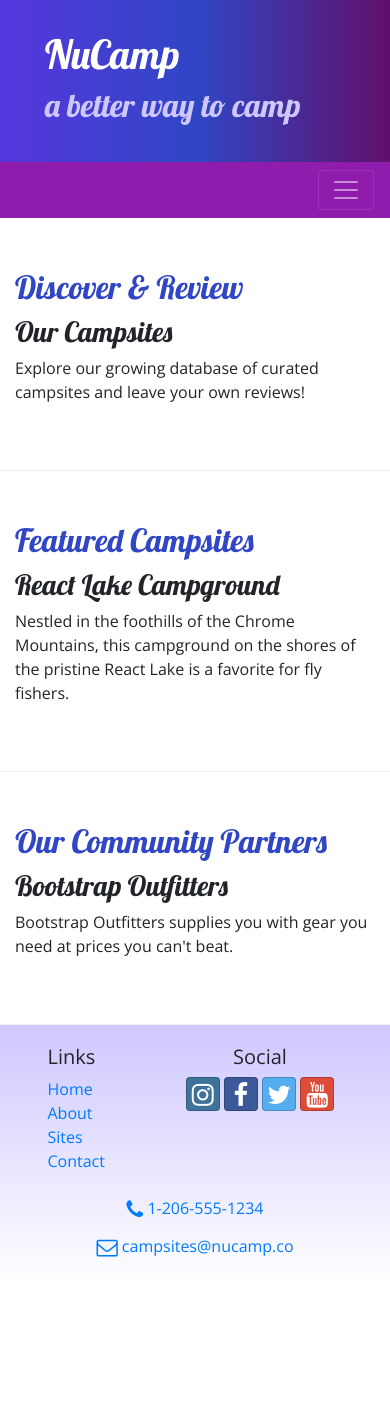
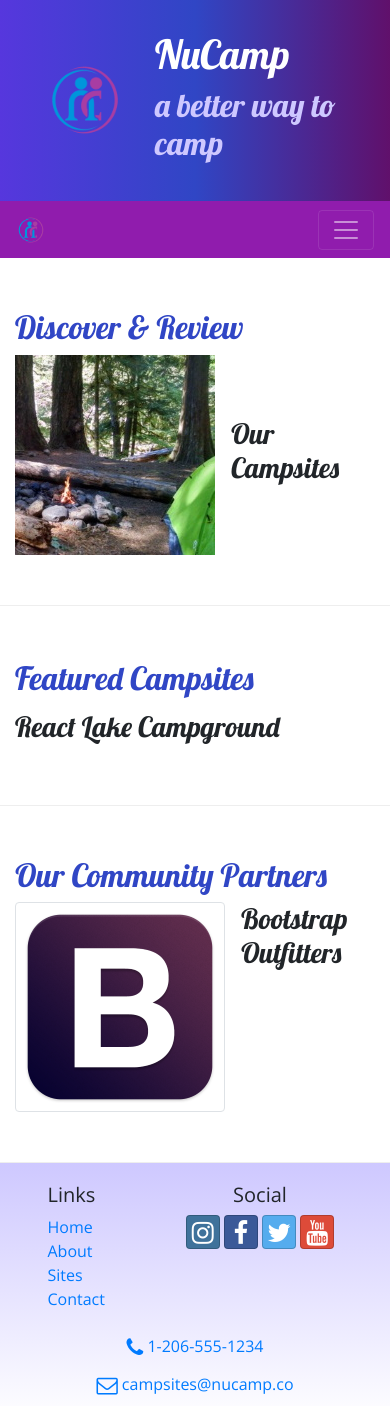
Before and after one commit to tsizee/trevarsizemorenucamp, a website: page index.html in a window 390 px wide. Before the commit the page ends 1285 px from the top, so only its background shows below. Drawn offline with nearby package versions, Linux system fonts and the light colour scheme.

Commit message:
Images and Media

```diff
--- a/index.html
+++ b/index.html
@@ -23,6 +23,9 @@
     <header class="jumbotron jumbotron-fluid">
         <div class="container">
             <div class="row">
+                <div class="col-4 col-sm-3 col-md-2 align-self-center">
+                    <a href="#"><img src="img/logo.png" class="img-fluid" alt="Image of Nucamp logo" /></a>
+                </div>
                 <div class="col">
                     <h1>NuCamp</h1>
                     <h2>a better way to camp</h2>
@@ -33,7 +36,8 @@
 
     <nav class="navbar navbar-expand-sm navbar-dark sticky-top">
         <div class="container">
-            <button class="navbar-toggler ml-auto" type="button" data-toggle="collapse" data-target="#nucampNavbar">
+            <a class="navbar-brand" href="#"><img src="img/logo.png" height="30" width="30" alt="Image of Nucamp Logo" /></a>
+            <button class="navbar-toggler" type="button" data-toggle="collapse" data-target="#nucampNavbar">
                 <span class="navbar-toggler-icon"></span>
             </button>
             <div class="collapse navbar-collapse" id="nucampNavbar">
@@ -53,8 +57,13 @@
                 <h2 class="text-sm-right">Discover & Review</h2>
             </div>
             <div class="col">
-                <h3>Our Campsites</h3>
-                <p>Explore our growing database of curated campsites and leave your own reviews!</p>
+                <div class="media">
+                    <img class="d-flex mr-3 img-thumnbnail" src="img/breadcrumb-trail-thumb.jpg" alt="Breadcrumb Trail thumbnail" />
+                    <div class="media-body align-self-center">
+                        <h3>Our Campsites</h3>
+                        <p class="d-none d-sm-block">Explore our growing database of curated campsites and leave your own reviews!</p>
+                    </div>
+                </div>
             </div>
         </div>
 
@@ -64,7 +73,7 @@
             </div>
             <div class="col">
                 <h3>React Lake Campground</h3>
-                <p>Nestled in the foothills of the Chrome Mountains, this campground on the shores of the pristine React Lake is a favorite for fly fishers.</p>
+                <p class="d-none d-sm-block">Nestled in the foothills of the Chrome Mountains, this campground on the shores of the pristine React Lake is a favorite for fly fishers.</p>
             </div>
         </div>
 
@@ -73,8 +82,13 @@
                 <h2 class="text-sm-right">Our Community Partners</h2>
             </div>
             <div class ="col">
-                <h3>Bootstrap Outfitters</h3>
-                <p>Bootstrap Outfitters supplies you with gear you need at prices you can't beat.</p>
+                <div class="media">
+                    <img class="d-flex mr-3 img-thumbnail" src="img/bootstrap-thumb.png" alt="Bootstrap Outfitters" />
+                    <div class="media-body align self-center">
+                        <h3>Bootstrap Outfitters</h3>
+                        <p class="d-none d-sm-block">Bootstrap Outfitters supplies you with gear you need at prices you can't beat.</p>
+                    </div>
+                </div>
             </div>
         </div>
     </div>
```
Also changed, not shown: aboutus.html (+6 -2 lines), contactus.html (+7 -3 lines), img/bootstrap-thumb.png (added), img/breadcrumb-trail-thumb.jpg (added), img/breadcrumb-trail.jpg (added), img/chrome-river-thumb.jpg (added), img/chrome-river.jpg (added), img/logo.png (added), img/react-lake-thumb.jpg (added), img/react-lake.jpg (added).
